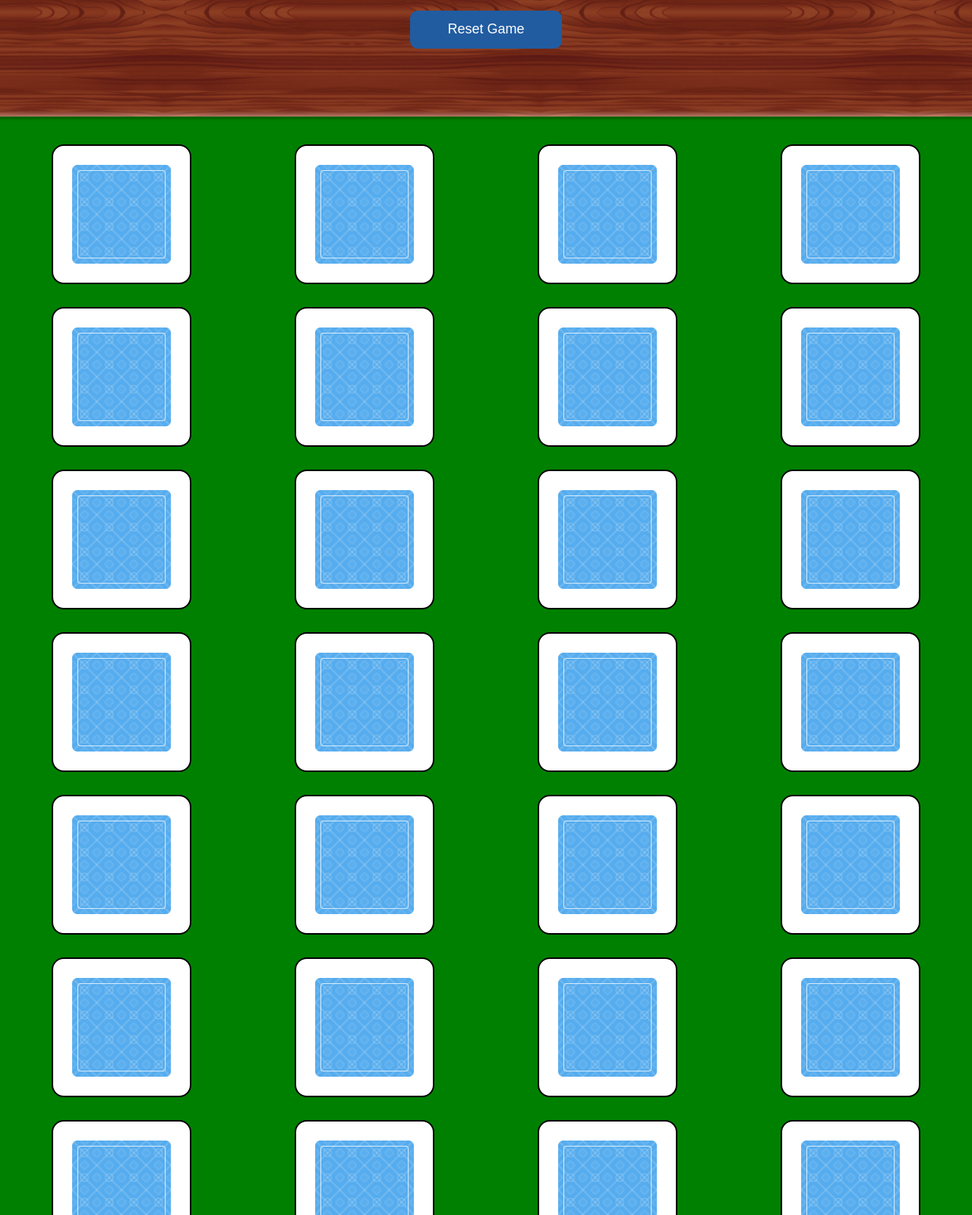
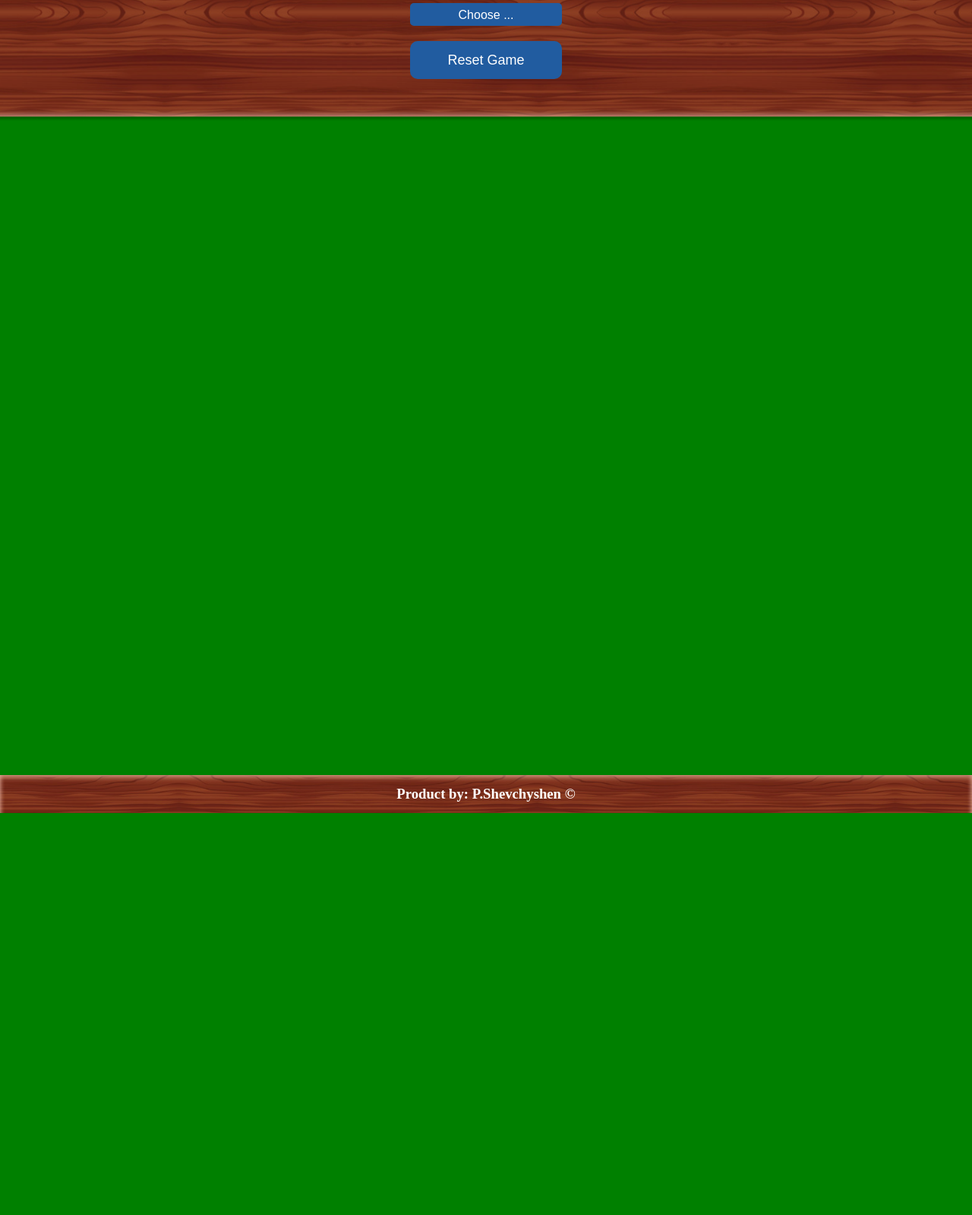
Before and after one commit to PetroShevchyshen/memory-game, a plain HTML site: page index.html in a window 1280 px wide. Shown: the part 140-1739 px from the top of the page at 76% size. After the commit the page ends 1210 px from the top, so only its background shows below. Drawn offline with Linux system fonts and the light colour scheme.

Commit message:
created functions: innit and reset board

```diff
--- a/index.html
+++ b/index.html
@@ -11,101 +11,22 @@
 <body>
   <header>
     <h1>Memory-Game</h1>
+    <div class="chooseSection" hidden>
+      <label class="chooseLabel" for="choices">Choose count of cards</label>
+      <select class="chooseSelector" id="choices" name="choices">
+        <option value="0">Choose ...</option>
+        <option value="6">6 cards</option>
+        <option value="12">12 cards</option>
+        <option value="18">18 cards</option>
+        <option value="24">24 cards</option>
+        <option value="30">30 cards</option>
+      </select>
+    </div>
     <button class="resetBtn">Reset Game</button>
   </header>
   <main>
     <section>
       <div class="board">
-        <div class="card">
-          <img src="./images/Back-design.png" alt="image">
-        </div>
-        <div class="card">
-          <img src="./images/Back-design.png" alt="image">
-        </div>
-        <div class="card">
-          <img src="./images/Back-design.png" alt="image">
-        </div>
-        <div class="card">
-          <img src="./images/Back-design.png" alt="image">
-        </div>
-        <div class="card">
-          <img src="./images/Back-design.png" alt="image">
-        </div>
-        <div class="card">
-          <img src="./images/Back-design.png" alt="image">
-        </div>
-        <div class="card">
-          <img src="./images/Back-design.png" alt="image">
-        </div>
-        <div class="card">
-          <img src="./images/Back-design.png" alt="image">
-        </div>
-        <div class="card">
-          <img src="./images/Back-design.png" alt="image">
-        </div>
-        <div class="card">
-          <img src="./images/Back-design.png" alt="image">
-        </div>
-        <div class="card">
-          <img src="./images/Back-design.png" alt="image">
-        </div>
-        <div class="card">
-          <img src="./images/Back-design.png" alt="image">
-        </div>
-        <div class="card">
-          <img src="./images/Back-design.png" alt="image">
-        </div>
-        <div class="card">
-          <img src="./images/Back-design.png" alt="image">
-        </div>
-        <div class="card">
-          <img src="./images/Back-design.png" alt="image">
-        </div>
-        <div class="card">
-          <img src="./images/Back-design.png" alt="image">
-        </div>
-        <div class="card">
-          <img src="./images/Back-design.png" alt="image">
-        </div>
-        <div class="card">
-          <img src="./images/Back-design.png" alt="image">
-        </div>
-        <div class="card">
-          <img src="./images/Back-design.png" alt="image">
-        </div>
-        <div class="card">
-          <img src="./images/Back-design.png" alt="image">
-        </div>
-        <div class="card">
-          <img src="./images/Back-design.png" alt="image">
-        </div>
-        <div class="card">
-          <img src="./images/Back-design.png" alt="image">
-        </div>
-        <div class="card">
-          <img src="./images/Back-design.png" alt="image">
-        </div>
-        <div class="card">
-          <img src="./images/Back-design.png" alt="image">
-        </div>
-        <div class="card">
-          <img src="./images/Back-design.png" alt="image">
-        </div>
-        <div class="card">
-          <img src="./images/Back-design.png" alt="image">
-        </div>
-        <div class="card">
-          <img src="./images/Back-design.png" alt="image">
-        </div>
-        <div class="card">
-          <img src="./images/Back-design.png" alt="image">
-        </div>
-        <div class="card">
-          <img src="./images/Back-design.png" alt="image">
-        </div>
-        <div class="card">
-          <img src="./images/Back-design.png" alt="image">
-        </div>
       </div>
     </section>
   </main>
--- a/main.js
+++ b/main.js
@@ -0,0 +1,46 @@
+let cardsCollection = [];
+
+const url = "./images/Back-design.png";
+const board = document.querySelector('.board');
+const selectElement = document.querySelector('.chooseSelector');
+const resetBtn = document.querySelector('.resetBtn');
+const chooseWrapper = document.querySelector('.chooseSection');
+
+function createContent(count) {
+  cardsCollection = [];
+  for (let index = 0; index < count; index++) {
+    const divElement = document.createElement('div');
+    const imgElement = document.createElement('img');
+    divElement.className = 'card'
+    imgElement.src = url;
+    divElement.append(imgElement);
+    cardsCollection.push(divElement);
+  }
+  return cardsCollection;
+}
+
+function initGame(count) {
+  const cards = createContent(count);
+
+  if (board.childElementCount > 0)
+    resetBoard(board);
+
+  board.append(...cards);
+}
+
+function resetBoard(board) {
+  board.innerHTML = '';
+  chooseWrapper.removeAttribute("style");
+}
+
+selectElement.addEventListener("click", event => {
+  if (+event.currentTarget.value !== 0) {
+    initGame(event.target.value);
+    chooseWrapper.style.display = "none";
+  }
+  event.target.value = 0;
+})
+
+resetBtn.addEventListener("click", () => {
+  resetBoard(board);
+})
--- a/styles.css
+++ b/styles.css
@@ -30,18 +30,22 @@ header > .resetBtn{
   height: 50px;
   width: 200px;
   border: none;
+  outline: none;
   background-color: rgb(33, 92, 160);
   color: white;
   border-radius: 10px;
   font-size: large;
+  border: 2px solid rgb(33, 92, 160);
+  transition: 0.3s;
 }
 
 .resetBtn:hover{
   cursor: pointer;
-  box-shadow: 0 0 10px 2px white;
+  border: 2px solid white
 }
 
 .board{
+  min-height: 100vh;
   display: grid;
   grid-template-columns: repeat(6, 1fr);
   row-gap:30px;
@@ -70,6 +74,39 @@ header > .resetBtn{
 .card > img{
   height: 152px;
   width: 152px;
+}
+
+.chooseSection{
+  display: flex;
+  flex-direction: column;
+  align-items: center;
+}
+
+.chooseLabel{
+  color: white;
+  margin-bottom: 10px;
+  font-size: large;
+}
+
+.chooseSelector{
+  height: 30px;
+  width: 200px;
+  margin-bottom: 20px;
+  border: none;
+  appearance: none;
+  outline: none;
+  border-radius: 5px;
+  background:  rgb(33, 92, 160);
+  color: white;
+  text-align: center;
+  font-size: medium;
+  border: 2px solid  rgb(33, 92, 160);
+  transition: 0.3s;
+}
+
+.chooseSelector:hover{
+  cursor: pointer;
+  border: 2px solid white;
 }
 
 footer{
```
